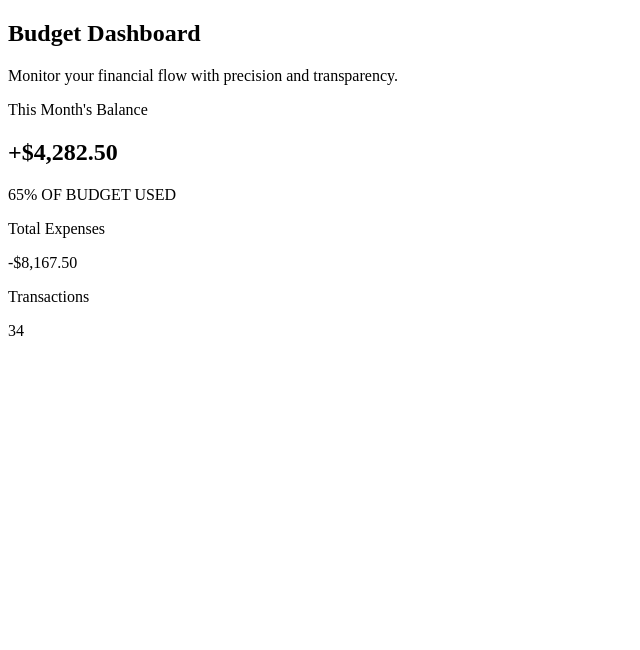
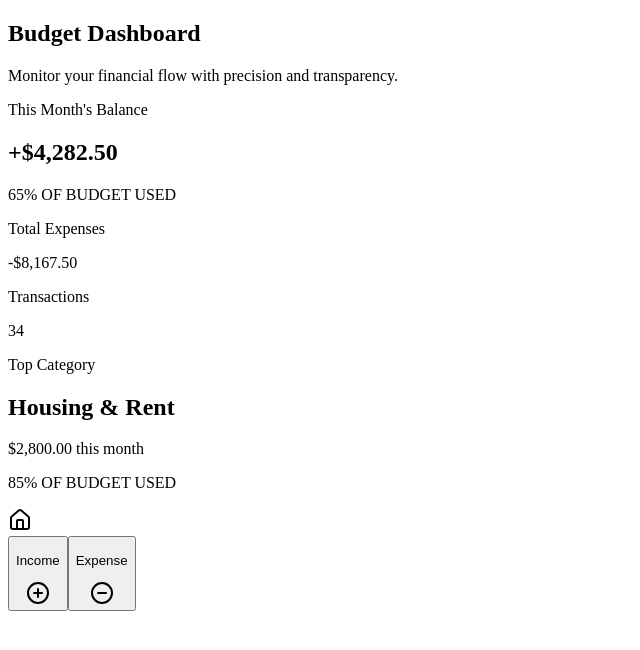
Before and after one commit to disaac21/budget-tracker, a Next.js app: page /Dashboard in a window 1280 px wide. Shown: the top 650 px of the page, without its empty margins (0-640 px from the left). Built offline with nearby package versions, Linux system fonts and the light colour scheme.

Commit message:
feat: top category widget and buttons

```diff
--- /dev/null
+++ b/src/components/dashboard/BigButton.tsx
@@ -0,0 +1,41 @@
+import type {LucideIcon} from "lucide-react";
+
+interface BigButtonProps {
+    icon: LucideIcon;
+    title: string;
+    color?: string;
+    onClick?: () => void;
+}
+
+export function BigButton({
+    icon: Icon,
+    title,
+    color = "bg-blue-600",
+    onClick,
+}: BigButtonProps) {
+    return (
+        <button
+            type="button"
+            onClick={onClick}
+            className={`
+                w-full h-15 sm:h-20 text-center
+                ${color}
+                text-white
+                rounded-2xl p-4 sm:p-4
+                relative overflow-hidden shadow-xl
+                flex items-center justify-center
+                transition-all duration-200
+                hover:scale-[1.01] hover:shadow-2xl
+                active:scale-[0.99]
+                focus:outline-none focus:ring-2 focus:ring-white/40
+            `}>
+            <div className="relative z-10 text-center">
+                <p className="text-xs uppercase tracking-wider opacity-70 font-semibold">
+                    {title}
+                </p>
+            </div>
+
+            <Icon className="absolute left-1/2 top-1/2 -translate-x-1/2 -translate-y-1/2 w-32 sm:w-40 h-32 sm:h-40 opacity-10" />
+        </button>
+    );
+}
--- /dev/null
+++ b/src/components/dashboard/TopCategoryCard.tsx
@@ -0,0 +1,41 @@
+import type {LucideIcon} from "lucide-react";
+import {IndicatorBar} from "../generic/IndicatorBar";
+
+interface TopCategoryCardProps {
+    title: string;
+    amount: string;
+    percentageUsed: number;
+    icon: LucideIcon;
+}
+
+export function TopCategoryCard({
+    title,
+    amount,
+    percentageUsed,
+    icon: Icon,
+}: TopCategoryCardProps) {
+    return (
+        <div className="w-full h-full bg-blue-600 rounded-2xl p-4 sm:p-6 text-white relative overflow-hidden shadow-xl flex flex-col justify-between">
+            <div className="relative z-10">
+                <p className="text-xs uppercase tracking-wider opacity-70 font-semibold">
+                    Top Category
+                </p>
+
+                <h2 className="text-3xl font-bold mt-2">{title}</h2>
+
+                <p className="mt-3 opacity-90">{amount} this month</p>
+            </div>
+
+            <div className="relative z-10 mt-6">
+                <IndicatorBar
+                    value={percentageUsed}
+                    label={`${percentageUsed}% OF BUDGET USED`}
+                    heightClassName="h-2"
+                    colorClassName="bg-white"
+                />
+            </div>
+
+            <Icon className="absolute -bottom-10 -right-10 w-40 h-40 opacity-10" />
+        </div>
+    );
+}
--- a/src/pages/Dashboard.tsx
+++ b/src/pages/Dashboard.tsx
@@ -1,4 +1,7 @@
+import {Home, MinusCircle, PlusCircle} from "lucide-react";
 import {StatsOverviewCard} from "../components/dashboard/StatsOverviewCard";
+import {TopCategoryCard} from "../components/dashboard/TopCategoryCard";
+import {BigButton} from "../components/dashboard/BigButton";
 
 export default function Dashboard() {
     return (
@@ -29,6 +32,30 @@ export default function Dashboard() {
                             transactions={34}
                         />
                     </div>
+                    <div className="lg:w-1/3 flex flex-col">
+                        <TopCategoryCard
+                            title="Housing & Rent"
+                            amount="$2,800.00"
+                            percentageUsed={85}
+                            icon={Home}
+                        />
+                    </div>
+                </section>
+
+                <section className="grid grid-cols-2 gap-4 sm:gap-6 mb-8">
+                    <BigButton
+                        title="Income"
+                        icon={PlusCircle}
+                        color="bg-green-600"
+                        onClick={() => console.log("INCOME")}
+                    />
+
+                    <BigButton
+                        title="Expense"
+                        icon={MinusCircle}
+                        color="bg-red-600"
+                        onClick={() => console.log("EXPENSE")}
+                    />
                 </section>
             </main>
         </div>
```
